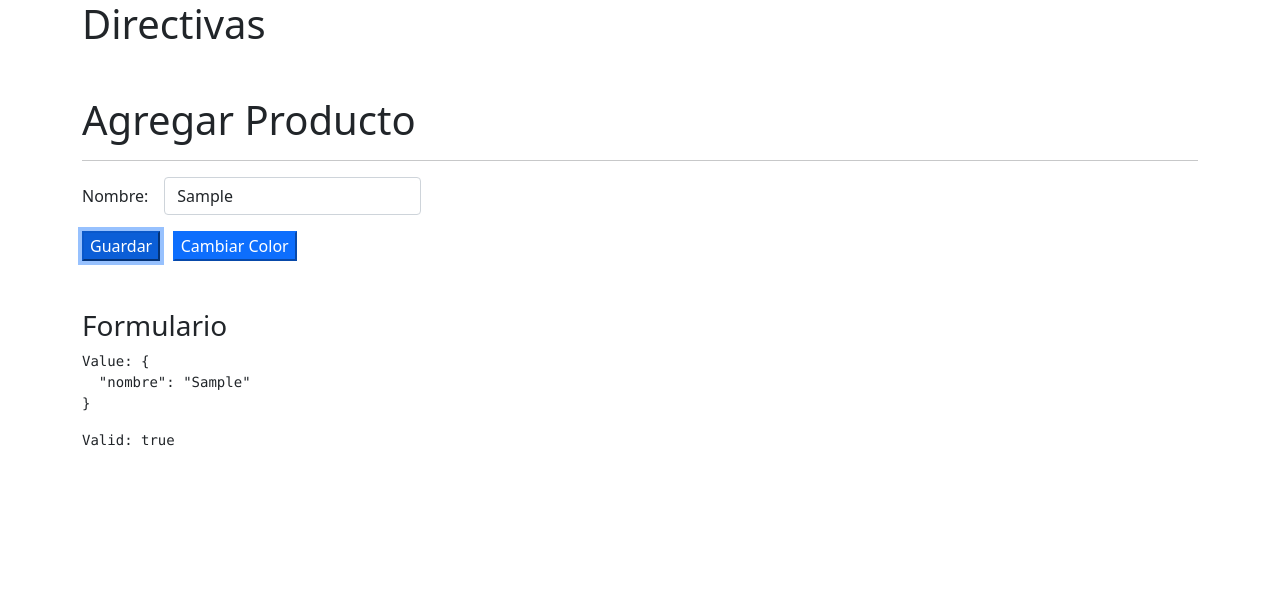
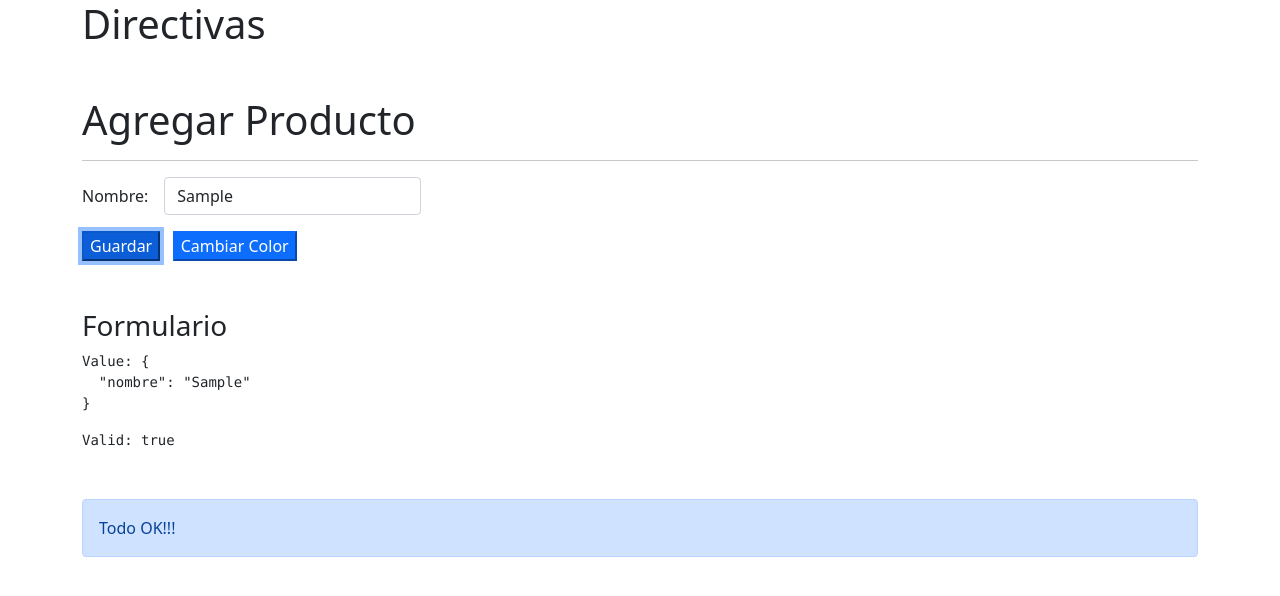
Before and after one commit to JanFreemind/11-directivasApp, an Angular app: page /productos/agregar in a window 1280 px wide. Both pictures are taken after typing "Sample" into the empty fields and a click on the button "Guardar". Shown: the top 596 px of the page. Built offline with nearby package versions, Linux system fonts and the light colour scheme.

Commit message:
Directivas estructurales personalizadas

```diff
--- a/src/app/productos/pages/agregar/agregar.component.html
+++ b/src/app/productos/pages/agregar/agregar.component.html
@@ -42,3 +42,12 @@
 <h3 class="mt-5">Formulario</h3>
 <pre>Value: {{ miFormulario.value | json }}</pre>
 <pre>Valid: {{ miFormulario.valid }}</pre>
+
+<div class="row mt-5"
+     *customIf="miFormulario.valid">
+    <div class="col">
+        <div class="alert alert-primary">
+            Todo OK!!!
+        </div>
+    </div>
+</div>
--- /dev/null
+++ b/src/app/shared/directives/custom-if.directive.ts
@@ -0,0 +1,26 @@
+import { Directive, Input, TemplateRef, ViewContainerRef } from '@angular/core';
+
+@Directive({
+  selector: '[customIf]'
+})
+export class CustomIfDirective {
+
+  @Input() set customIf( condicion: boolean ) {
+    if ( condicion ) {
+      this.viewContainer.createEmbeddedView( this.templateRef );
+    }
+    else {
+      this.viewContainer.clear();
+    }
+
+  }
+
+  constructor(
+    private templateRef: TemplateRef<HTMLElement>,
+    private viewContainer: ViewContainerRef
+  ) {
+
+  }
+
+
+}
```
Also changed, not shown: src/app/shared/shared.module.ts (+5 -2 lines).
